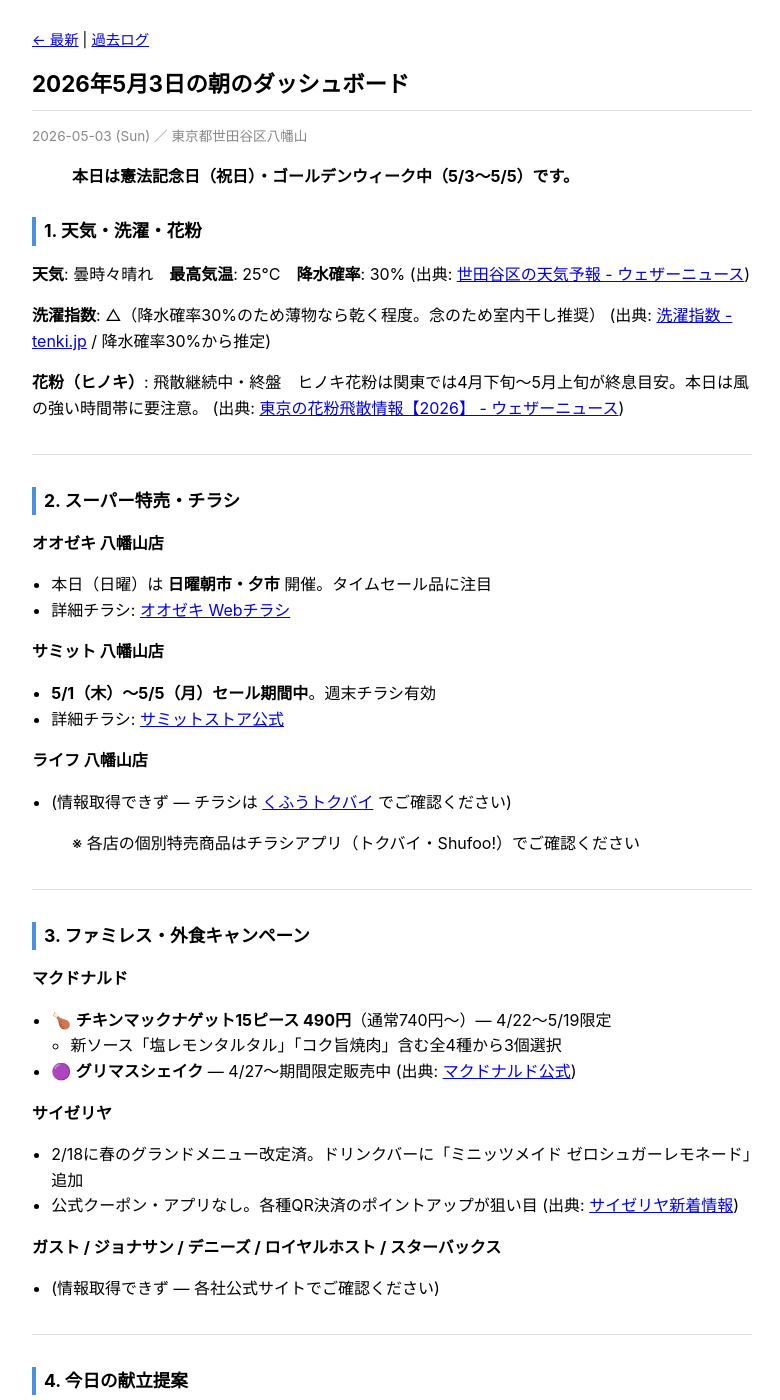
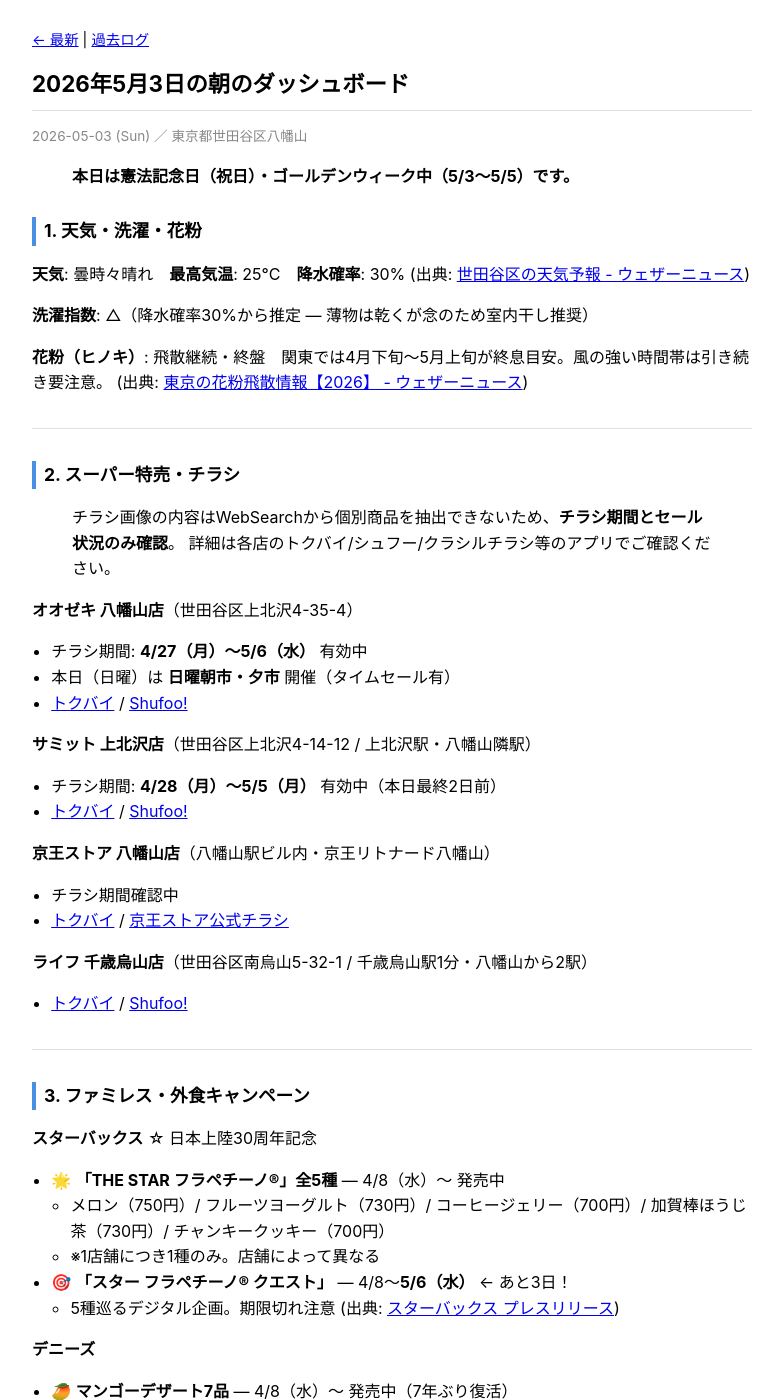
Before and after one commit to yuki7827/daily-life-dashboard, a Jekyll site: the page built from _posts/2026-05-03-daily.md, in a window 1280 px wide and 1400 px high. Shown: the whole window, without its empty margins (248-1028 px from the left). Built offline with Jekyll 4.4.1, drawn with Linux system fonts in a browser that asks for light colours; some of the changed text lies outside the part shown.

Commit message:
daily: 2026-05-03 dashboard
https://claude.ai/code/session_015hAVpHpSRwhQYZNXUx2iGk

```diff
--- a/_posts/2026-05-03-daily.md
+++ b/_posts/2026-05-03-daily.md
@@ -12,75 +12,95 @@ location: "東京都世田谷区八幡山"
 **天気**: 曇時々晴れ　**最高気温**: 25°C　**降水確率**: 30%
 (出典: [世田谷区の天気予報 - ウェザーニュース](https://weathernews.jp/onebox/tenki/tokyo/13112/))
 
-**洗濯指数**: △（降水確率30%のため薄物なら乾く程度。念のため室内干し推奨）
-(出典: [洗濯指数 - tenki.jp](https://tenki.jp/indexes/cloth_dried/) / 降水確率30%から推定)
+**洗濯指数**: △（降水確率30%から推定 — 薄物は乾くが念のため室内干し推奨）
 
-**花粉（ヒノキ）**: 飛散継続中・終盤　ヒノキ花粉は関東では4月下旬〜5月上旬が終息目安。本日は風の強い時間帯に要注意。
+**花粉（ヒノキ）**: 飛散継続・終盤　関東では4月下旬〜5月上旬が終息目安。風の強い時間帯は引き続き要注意。
 (出典: [東京の花粉飛散情報【2026】 - ウェザーニュース](https://weathernews.jp/pollen/tokyo/))
 
 ---
 
 ## 2. スーパー特売・チラシ
 
-**オオゼキ 八幡山店**
-- 本日（日曜）は **日曜朝市・夕市** 開催。タイムセール品に注目
-- 詳細チラシ: [オオゼキ Webチラシ](https://tokubai.co.jp/%E3%82%AA%E3%82%AA%E3%82%BC%E3%82%AD/leaflet)
+> チラシ画像の内容はWebSearchから個別商品を抽出できないため、**チラシ期間とセール状況のみ確認**。
+> 詳細は各店のトクバイ/シュフー/クラシルチラシ等のアプリでご確認ください。
 
-**サミット 八幡山店**
-- **5/1（木）〜5/5（月）セール期間中**。週末チラシ有効
-- 詳細チラシ: [サミットストア公式](https://www.summitstore.co.jp/store/)
+**オオゼキ 八幡山店**（世田谷区上北沢4-35-4）
+- チラシ期間: **4/27（月）〜5/6（水）** 有効中
+- 本日（日曜）は **日曜朝市・夕市** 開催（タイムセール有）
+- [トクバイ](https://tokubai.co.jp/%E3%82%AA%E3%82%AA%E3%82%BC%E3%82%AD/8408) / [Shufoo!](https://www.shufoo.net/pntweb/shopDetail/317230/)
 
-**ライフ 八幡山店**
-- (情報取得できず — チラシは [くふうトクバイ](https://tokubai.co.jp/%E3%83%A9%E3%82%A4%E3%83%95) でご確認ください)
+**サミット 上北沢店**（世田谷区上北沢4-14-12 / 上北沢駅・八幡山隣駅）
+- チラシ期間: **4/28（月）〜5/5（月）** 有効中（本日最終2日前）
+- [トクバイ](https://tokubai.co.jp/%E3%82%B5%E3%83%9F%E3%83%83%E3%83%88/7267) / [Shufoo!](https://www.shufoo.net/pntweb/shopDetail/264221/)
 
-> ※ 各店の個別特売商品はチラシアプリ（トクバイ・Shufoo!）でご確認ください
+**京王ストア 八幡山店**（八幡山駅ビル内・京王リトナード八幡山）
+- チラシ期間確認中
+- [トクバイ](https://tokubai.co.jp/%E4%BA%AC%E7%8E%8B%E3%82%B9%E3%83%88%E3%82%A2/7866) / [京王ストア公式チラシ](https://www.keiostore.co.jp/business/leaflet.html)
+
+**ライフ 千歳烏山店**（世田谷区南烏山5-32-1 / 千歳烏山駅1分・八幡山から2駅）
+- [トクバイ](https://tokubai.co.jp/%E3%83%A9%E3%82%A4%E3%83%95/2522) / [Shufoo!](https://www.shufoo.net/pntweb/shopDetail/18645/)
 
 ---
 
 ## 3. ファミレス・外食キャンペーン
 
+**スターバックス** ☆ 日本上陸30周年記念
+- 🌟 **「THE STAR フラペチーノ®」全5種** — 4/8（水）〜 発売中
+  - メロン（750円）/ フルーツヨーグルト（730円）/ コーヒージェリー（700円）/ 加賀棒ほうじ茶（730円）/ チャンキークッキー（700円）
+  - ※1店舗につき1種のみ。店舗によって異なる
+- 🎯 **「スター フラペチーノ® クエスト」** — 4/8〜**5/6（水）** ← あと3日！
+  - 5種巡るデジタル企画。期限切れ注意
+(出典: [スターバックス プレスリリース](https://stories.starbucks.co.jp/press/2026/pr2026-04-02/))
+
+**デニーズ**
+- 🥭 **マンゴーデザート7品** — 4/8（水）〜 発売中（7年ぶり復活）
+- 🎁 **ぷっくりシールプレゼント**（公式アプリ会員対象）— 4/25〜**5/6（水）**
+(出典: [デニーズ 2026年リリース](https://www.dennys.jp/news/))
+
+**ガスト**
+- 🍽 **平日限定「5品約1,000円」メニュー** — 3品選択で最大800円お得
+(出典: [流通ニュース](https://www.ryutsuu.biz/strategy/r021972.html))
+
 **マクドナルド**
-- 🍗 **チキンマックナゲット15ピース 490円**（通常740円〜）― 4/22〜5/19限定
-  - 新ソース「塩レモンタルタル」「コク旨焼肉」含む全4種から3個選択
-- 🟣 **グリマスシェイク** ― 4/27〜期間限定販売中
+- 🍗 **チキンマックナゲット15ピース 490円**（通常740円〜）— 4/22〜**5/19**
+- 🟣 **グリマスシェイク** — 4/27〜 販売中
 (出典: [マクドナルド公式](https://www.mcdonalds.co.jp/campaign/))
 
 **サイゼリヤ**
-- 2/18に春のグランドメニュー改定済。ドリンクバーに「ミニッツメイド ゼロシュガーレモネード」追加
-- 公式クーポン・アプリなし。各種QR決済のポイントアップが狙い目
-(出典: [サイゼリヤ新着情報](https://www.saizeriya.co.jp/shop-news/))
+- 2/18 春のグランドメニュー改定済。ドリンクバーに「ミニッツメイド ゼロシュガーレモネード」追加
+- 公式クーポン・アプリなし。QR決済ポイントアップが狙い目
 
-**ガスト / ジョナサン / デニーズ / ロイヤルホスト / スターバックス**
-- (情報取得できず — 各社公式サイトでご確認ください)
+**ジョナサン / ロイヤルホスト**
+- （情報取得できず）
 
 ---
 
 ## 4. 今日の献立提案
 
-天気は曇時々晴れ・最高25°Cと初夏らしい陽気。オオゼキ日曜朝市を活用した献立案：
+天気は曇時々晴れ・最高25°C。サミットのセール最終2日前 & オオゼキ日曜朝市を狙った献立：
 
-### 案A：初夏の和定食
-- **主菜**: 豚肉のしょうが焼き（朝市の豚肉が特売なら最適）
-- **副菜**: きゅうりとわかめの酢の物・冷ややっこ
-- **汁物**: 豆腐と長ねぎの味噌汁
-- **買い物リスト**: 豚ロース薄切り、しょうが、きゅうり、わかめ、豆腐
+### 案A：初夏の豚しょうが焼き定食
+- **主菜**: 豚ロース or 豚バラのしょうが焼き（朝市・セールの豚肉を活用）
+- **副菜**: キャベツの千切り・冷ややっこ
+- **汁物**: 豆腐とわかめの味噌汁
+- **買い物メモ**: 豚ロース薄切り、しょうが、キャベツ（朝市でまず肉売り場へ）
 
-### 案B：蒸し暑い日のさっぱりアジア飯
-- **主菜**: 鶏むね肉のバンバンジー丼
+### 案B：蒸し暑い日のさっぱり棒棒鶏丼
+- **主菜**: 鶏むね肉の棒棒鶏丼（蒸して細切り、ごまだれ）
 - **副菜**: トマトときゅうりのサラダ
-- **汁物**: わかめスープ
-- **買い物リスト**: 鶏むね肉、ごまドレッシング（またはごまペースト）、トマト、きゅうり
+- **汁物**: 中華わかめスープ
+- **買い物メモ**: 鶏むね肉、ごまだれ（市販）、トマト、きゅうり
 
 ---
 
 ## 5. ゴミ収集（当日／明日）
 
 - **本日（5/3・日曜・憲法記念日）**: 日曜日のため収集なし
-- **明日（5/4・月曜・みどりの日）**: 世田谷区では**祝日は収集休止**が基本
+- **明日（5/4・月曜・みどりの日）**: 世田谷区は**祝日原則収集休止**
 
-> 八幡山地区の通常スケジュールは「可燃ごみ: 月・木曜日（推定）」ですが、祝日にあたるため5/4（みどりの日）の収集は休止の可能性が高い。
+> 八幡山地区の通常スケジュールは「可燃ごみ: 月・木曜日（推定）」ですが、祝日にあたるため収集は休止の可能性が高い。
 > 5/5（こどもの日・火曜）も祝日のため連続休止の可能性あり。
-> 正確な振替日は [世田谷区 令和8年版収集カレンダー（PDF）](https://www.city.setagaya.lg.jp/02241/27859.html) または「さんあ～る」アプリでご確認ください。
+> 正確な振替日は [令和8年版収集カレンダー（PDF）](https://www.city.setagaya.lg.jp/02241/27859.html) または「さんあ～る」アプリでご確認ください。
 
 (出典: [資源・ごみ収集日 - 世田谷区](https://www.city.setagaya.lg.jp/kurashi/gomi/category/11684.html))
 
@@ -89,19 +109,18 @@ location: "東京都世田谷区八幡山"
 ## 6. 近隣イベント
 
 **🐴 JRAホースショー2026（馬事公苑）**
-- 日程: **5/3（日）〜5/5（火・祝）**
+- 日程: **本日〜5/5（火・祝）** 3日間
 - 場所: JRA馬事公苑（世田谷区上用賀2丁目）
-- 内容: 障害馬術・馬場馬術・馬のアトラクション。GW恒例の家族向け無料イベント
+- 内容: 障害馬術・馬場馬術・馬のアトラクション。入場無料
 (出典: [号外NET 世田谷区](https://setagaya.goguynet.jp/2026/05/02/horseshow/))
 
 **🛍 世田谷公園フリーマーケット**
-- 日程: **本日 5/3（日）10:00〜15:00**
-- 場所: 世田谷公園（世田谷区池尻1丁目）
-- 内容: 掘り出し物探しに。ミニSL展示も
+- 日程: **本日 10:00〜15:00**（本日のみ）
+- 場所: 世田谷公園（池尻1丁目）。ミニSL展示も
 
 **🥟 クラフト餃子フェス TOKYO 2026**
 - 場所: 駒沢オリンピック公園
-- 内容: 全国のこだわり餃子が集結。GW開催予定
+- 内容: 全国のこだわり創作餃子が集結。GW開催
 (出典: [関東・東京 GWイベント - tabiiro.jp](https://tabiiro.jp/higaeri/article/kantou-gw-event/))
 
 ---
@@ -111,13 +130,17 @@ location: "東京都世田谷区八幡山"
 | セクション | 手段 | 状態 |
 |---|---|---|
 | 天気（世田谷区） | WebSearch | ✅ 曇時々晴・最高25°C・降水30% |
-| 洗濯指数 | WebSearch + 推定 | ✅ △（降水30%から推定） |
+| 洗濯指数 | 降水確率から推定 | ✅ △ |
 | 花粉（東京） | WebSearch | ✅ ヒノキ終盤・飛散継続 |
-| オオゼキ特売 | WebSearch | △ 日曜朝市開催確認・個別商品は未取得 |
-| サミット特売 | WebSearch | △ セール期間内確認・個別商品は未取得 |
-| ライフ特売 | WebSearch | ❌ 情報取得できず |
+| オオゼキ 八幡山店 特売 | WebSearch | △ チラシ期間・日曜朝市確認。個別商品はアプリ参照 |
+| サミット 上北沢店 特売 | WebSearch | △ チラシ期間確認。個別商品はアプリ参照 |
+| 京王ストア 八幡山店 特売 | WebSearch | △ 店舗・チラシURL確認。期間詳細は未取得 |
+| ライフ 千歳烏山店 特売 | WebSearch | △ 店舗・チラシURL確認 |
+| スターバックス | WebSearch | ✅ 30周年フラペ全5種・クエスト5/6締切 |
+| デニーズ | WebSearch | ✅ マンゴーデザート復活・シールキャンペーン |
+| ガスト | WebSearch | ✅ 平日5品1,000円メニュー |
 | マクドナルド | WebSearch | ✅ ナゲット15ピース490円・グリマスシェイク |
-| サイゼリヤ | WebSearch | ✅ 春メニュー改定済・目立つキャンペーンなし |
-| ガスト/ジョナサン/デニーズ/ロイホ/スタバ | WebSearch | ❌ 情報取得できず |
-| ゴミ収集（世田谷区） | WebSearch | △ 祝日休止と推定・振替日は要確認 |
+| サイゼリヤ | WebSearch | ✅ 春メニュー改定済 |
+| ジョナサン / ロイヤルホスト | WebSearch | ❌ 情報取得できず |
+| ゴミ収集（世田谷区） | WebSearch | △ 祝日休止と推定・振替は「さんあ～る」要確認 |
 | 地域イベント（世田谷区） | WebSearch | ✅ 3件取得 |
```
Also changed, not shown: data/sources.yml (+53 -14 lines).
